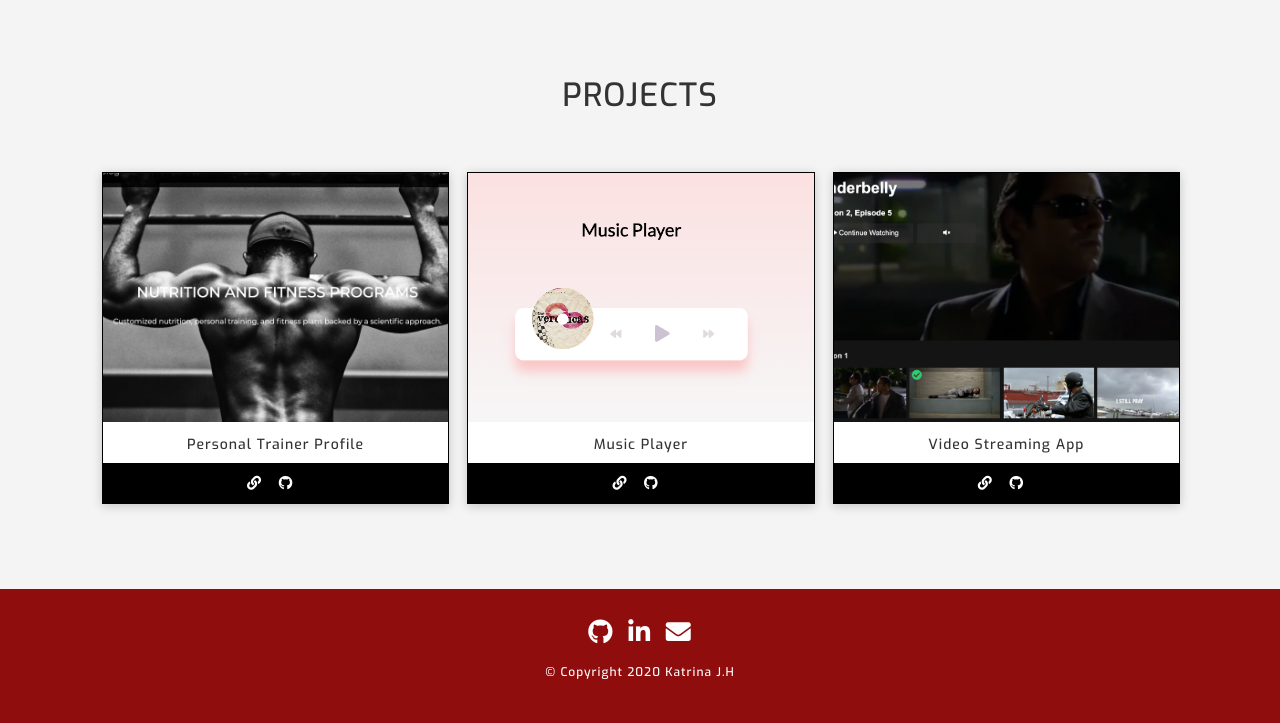
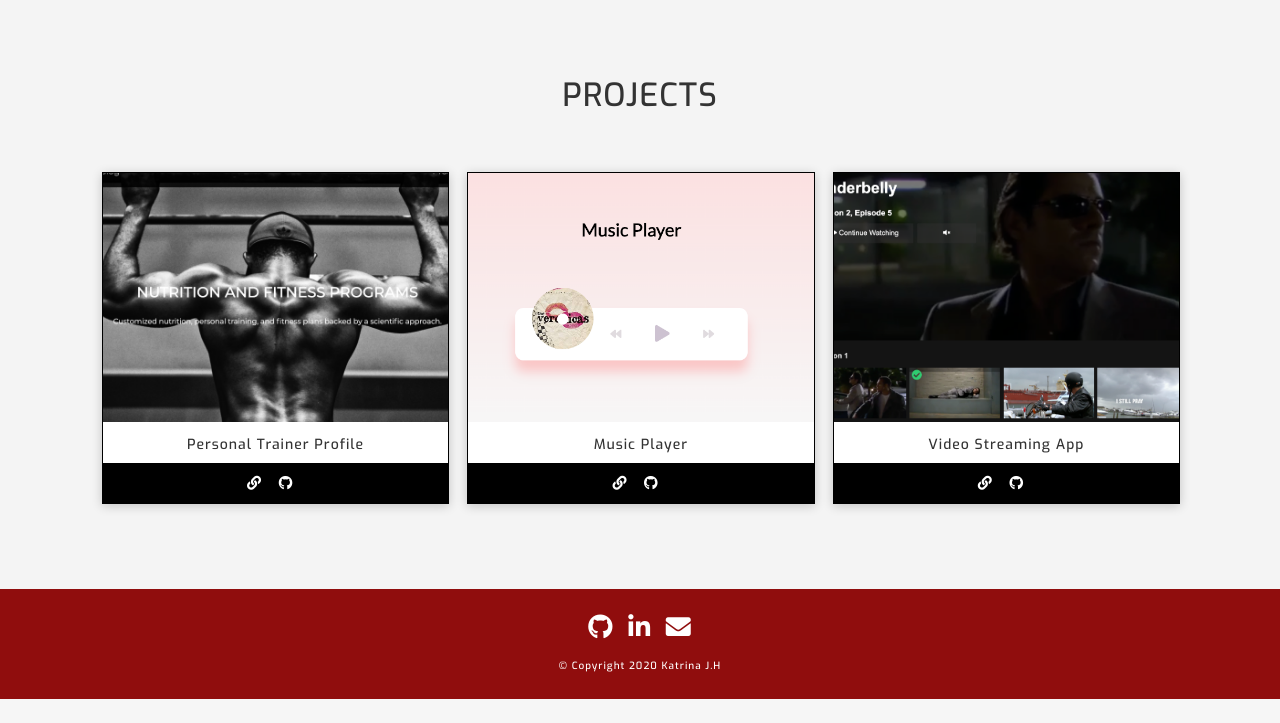
Before and after one commit to trinajoy/portfolio, a PHP site: page /index.html in a window 1280 px wide. Shown: the part 1366-2089 px from the top of the page. After the commit the page ends 2065 px from the top, so only its background shows below. Run offline with PHP 8.4, Linux system fonts and the light colour scheme; some libraries are stand-ins or nearby versions.

Commit message:
update footer padding

```diff
--- a/css/style.css
+++ b/css/style.css
@@ -508,18 +508,12 @@ sections  */
   background-color: #900d0d;
   font-size: 14px;
   text-align: center;
-  padding: 2% 0;
+  padding: 20px 0 10px;
 }
 
 #footer p {
   color: white;
-  font-size: 12px;
-}
-
-#footer i {
-  padding: 5px 5px 0;
-  color: #fff;
-  font-size: 25px;
+  font-size: 10px;
 }
 
 #footer ul {
@@ -530,6 +524,16 @@ sections  */
 #footer li {
   display: inline-block;
   text-align: center;
+}
+
+#footer i {
+  padding: 5px 5px 0;
+  color: #fff;
+  font-size: 25px;
+}
+
+#footer li a i:hover {
+  color: #cd0a0a;
 }
 
 @media (max-width: 1333px) {
```
